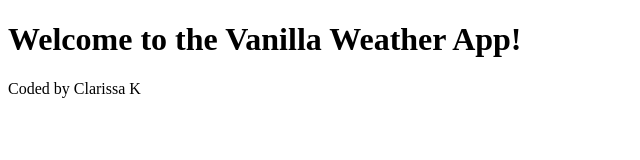
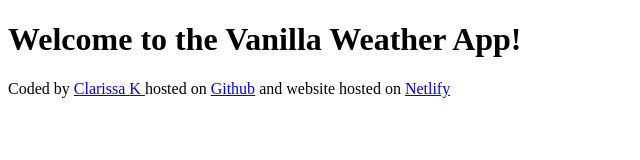
Before and after one commit to ClarissaK36/vanilla-weather-app, a plain HTML site: page index.html in a window 1280 px wide. Shown: the whole page, without its empty margins (0-640 px from the left). Drawn offline with Linux system fonts and the light colour scheme.

Commit message:
Added footer hyperlinks

```diff
--- a/index.html
+++ b/index.html
@@ -7,6 +7,8 @@
 </head>
 <body>
     <h1>Welcome to the Vanilla Weather App!</h1>
-    <footer>Coded by Clarissa K </footer>
+    <footer>Coded by <a href="https://github.com/ClarissaK36" target="_blank">Clarissa K </a>
+    hosted on <a href="https://github.com/ClarissaK36/vanilla-weather-app.git" target="_blank">Github</a> and website hosted on <a href="https://vanilla-weather-clarissak.netlify.app/" target="_blank">Netlify</a>
+</footer>
 </body>
 </html>
```
